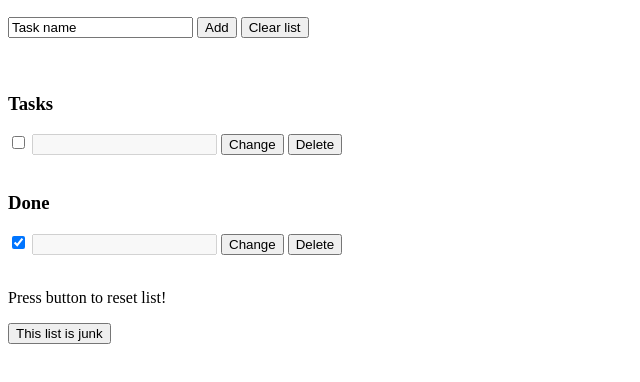
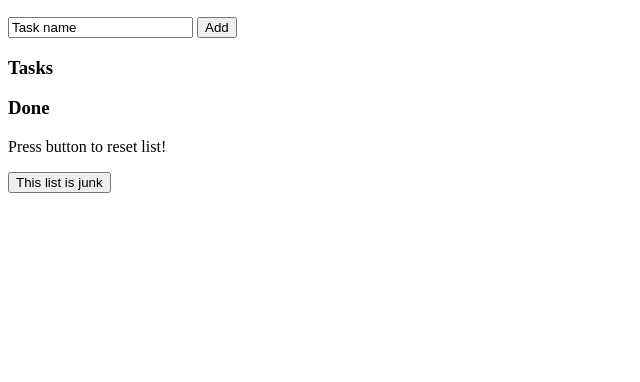
Before and after one commit to annamcn98/Todo-app, a plain HTML site: page index.html in a window 1280 px wide. Shown: the part 38-420 px from the top of the page, without its empty margins (0-640 px from the left). Drawn offline with Linux system fonts and the light colour scheme.

Commit message:
html touch up

```diff
--- a/index.html
+++ b/index.html
@@ -4,6 +4,8 @@
     <meta http-equiv="X-UA-Compatible" content="IE=edge">
     <meta name="viewport" content="width=device-width, initial-scale=1.0">
     <title>To-do-list</title>
+    <link rel="stylesheet" href="/css/style.css">
+
 </head>
 <body>
 
@@ -14,37 +16,42 @@
                 <div id="fill-in-row">
                     <input type="text" id="add-task" name="newtask" value="Task name">
                     <button type="button" id="add-btn">Add</button>
-                    <button type="button" id="clear-all-btn">Clear list</button> <br> <br> <br>
                 </div>
 
         </div>
 
-        <div id="tasks-container">
+        <div id="task-container">
             <h3>Tasks</h3>
+                <ul>
 
-                <div id="task-row">
-                    <input type="checkbox" id="to-do-check">
+            <!-- Omkodad i js och appended to ('task-container'): -->
+
+            <!-- <div id="task-row">
+                   <li><input type="checkbox" id="to-do-check">
                     <input type="text" class="text-field" value="" disabled>
-                    <button type="button" class="change-btn">Change</button>
+                    <button type="button" id="change-btn">Change</button>
                     <button type="button" id="delete-btn">Delete</button><br> <br>
+                   </li>
+                </div>
+                 -->
 
-                </div>
-
-
+            </ul>
         </div>
 
         <div id="done-container">
             <h3>Done</h3>
+                <ul>
 
-                <div id="done-row">
-
-                    <input type="checkbox" id="done-check" checked>
+                <!-- Denna diva ska kodas om i js och appendas till ('done-container'): -->
+                <!-- <div id="done-row">
+                    <li><input type="checkbox" id="done-check" checked>
                     <input type="text" name="fname" value="" disabled>
                     <button type="button">Change</button>
-                    <button type="button">Delete</button><br> <br>
+                    <button type="button" class="delete-btn2">Delete</button><br> <br>
+                    </li>
+                </div> -->
 
-                </div>
-
+            </ul>
         </div>
 
         <div id="reset-container">
```
